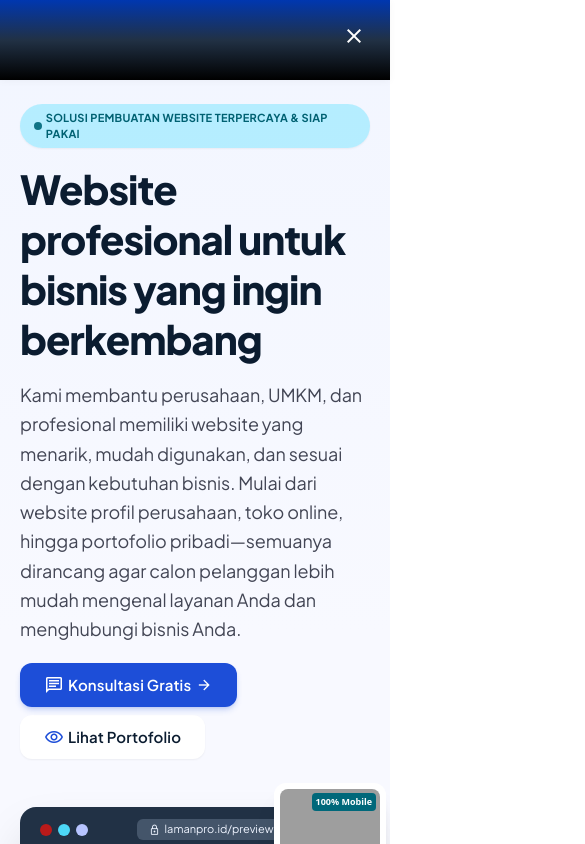
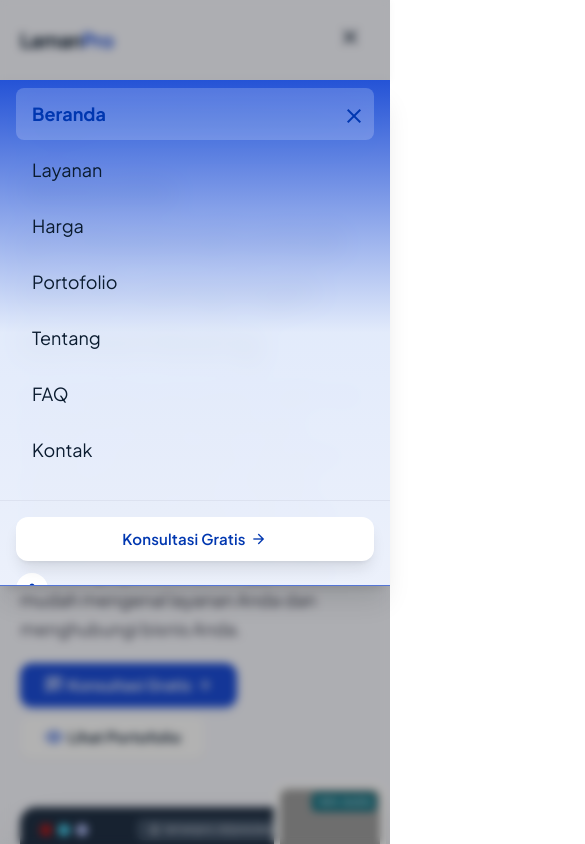
Before and after one commit to igoens1979/site-lamanpro, a React (Vite) app: page / in a window 390 px wide. Both pictures are taken after a click on the button "menu". Shown: the top 844 px of the page, 585 px wide, since content can reach past the window. Built offline with nearby package versions, Linux system fonts and the light colour scheme; grey boxes are pictures that could not be loaded; the HTML template or start-up script is replaced by a standard one.

Commit message:
update perbaikan sticky

```diff
--- a/src/components/Navbar.jsx
+++ b/src/components/Navbar.jsx
@@ -38,6 +38,7 @@ export default function Navbar() {
   }, [hoverIndex, updatePill]);
 
   return (
+    <>
       <header className="fixed top-0 inset-x-0 z-50 bg-surface/90 backdrop-blur-md shadow-[0_1px_8px_rgba(0,0,0,0.04)] transition-all duration-200">
         <div className="h-20 max-w-[1280px] mx-auto px-margin-mobile md:px-margin flex items-center justify-between gap-gutter">
           <div className="flex items-center gap-space-sm">
@@ -116,30 +117,39 @@ export default function Navbar() {
             </span>
           </button>
         </div>
+      </header>
+
+      {/* Mobile Backdrop */}
+      {mobileOpen && (
+        <div
+          className="xl:hidden fixed inset-0 z-[55] bg-black/30 backdrop-blur-sm"
+          onClick={() => setMobileOpen(false)}
+        />
+      )}
 
       {/* Mobile Drawer */}
       {mobileOpen && (
         <div
-          className="xl:hidden fixed inset-0 z-[60] bg-gradient-to-b from-primary via-inverse-surface to-black backdrop-blur-sm overflow-y-auto"
-          onClick={() => setMobileOpen(false)}
+          className="xl:hidden fixed top-20 left-0 right-0 z-[60] bg-gradient-to-b from-primary-container/95 via-surface-container/95 to-surface-container-low/95 backdrop-blur-md border-b border-outline-variant/30 shadow-xl overflow-y-auto max-h-[60vh]"
+          onClick={(e) => e.stopPropagation()}
         >
           <div className="absolute top-0 right-0 p-4">
             <button
-              className="p-2 rounded-lg text-white hover:bg-white/10 transition-colors"
+              className="p-2 rounded-lg text-primary hover:bg-white/20 transition-colors"
               onClick={() => setMobileOpen(false)}
               aria-label="Tutup menu"
             >
               <span className="material-symbols-outlined text-[24px]">close</span>
             </button>
           </div>
-          <nav className="mt-20 px-margin-mobile space-y-1">
+          <nav className="px-4 pb-6 space-y-1 pt-2">
             {navLinks.map((link) => (
               <a
                 key={link.path}
                 className={`block px-4 py-3 rounded-lg text-lg font-label-lg transition-colors ${
                   link.active
-                    ? 'bg-white/10 text-white font-bold'
-                    : 'text-white hover:bg-white/10'
+                    ? 'bg-white/20 text-primary font-bold'
+                    : 'text-on-surface hover:bg-white/10 hover:text-primary'
                 }`}
                 data-path={link.path}
                 href="#"
@@ -149,7 +159,7 @@ export default function Navbar() {
               </a>
             ))}
           </nav>
-          <div className="px-margin-mobile pb-10 pt-6 space-y-3">
+          <div className="px-4 pb-8 pt-4 space-y-3 border-t border-outline-variant/30">
             <a
               className="group inline-flex items-center justify-center gap-space-xs bg-white text-primary font-label-lg text-label-lg px-4 py-3 rounded-xl shadow-lg transition-all duration-200 w-full hover:bg-primary-container"
               data-path="konsultasi-gratis"
@@ -169,6 +179,6 @@ export default function Navbar() {
           </div>
         </div>
       )}
-    </header>
+    </>
   );
 }
--- a/src/index.css
+++ b/src/index.css
@@ -7,7 +7,6 @@
   body {
     margin: 0;
     padding: 0;
-    overflow-x: hidden;
   }
   body {
     overscroll-behavior: none;
```
Also changed, not shown: 4 other files (tests, documents, lock files or other folders). Lines whose indentation alone changed are shown as unchanged.
